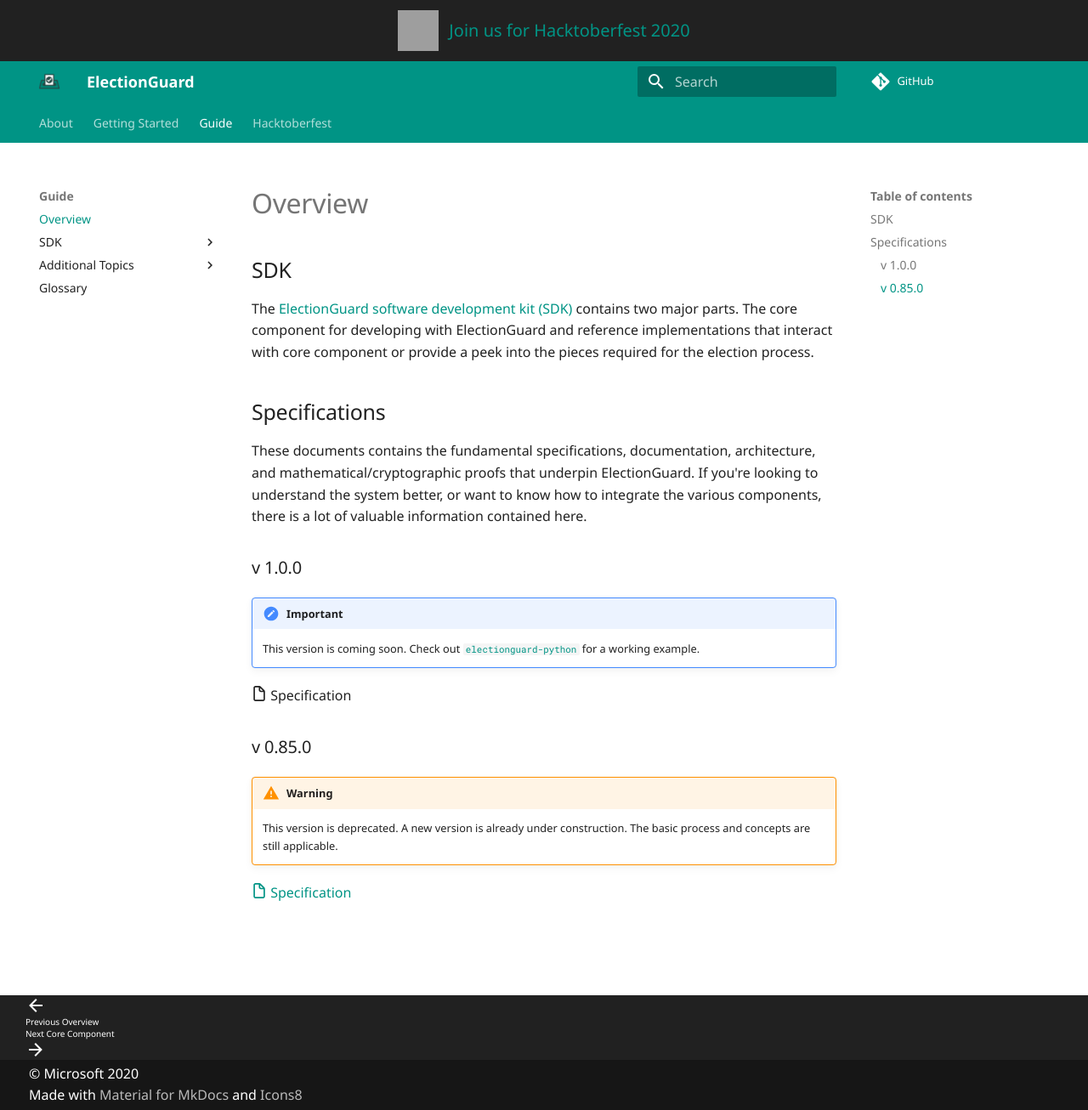
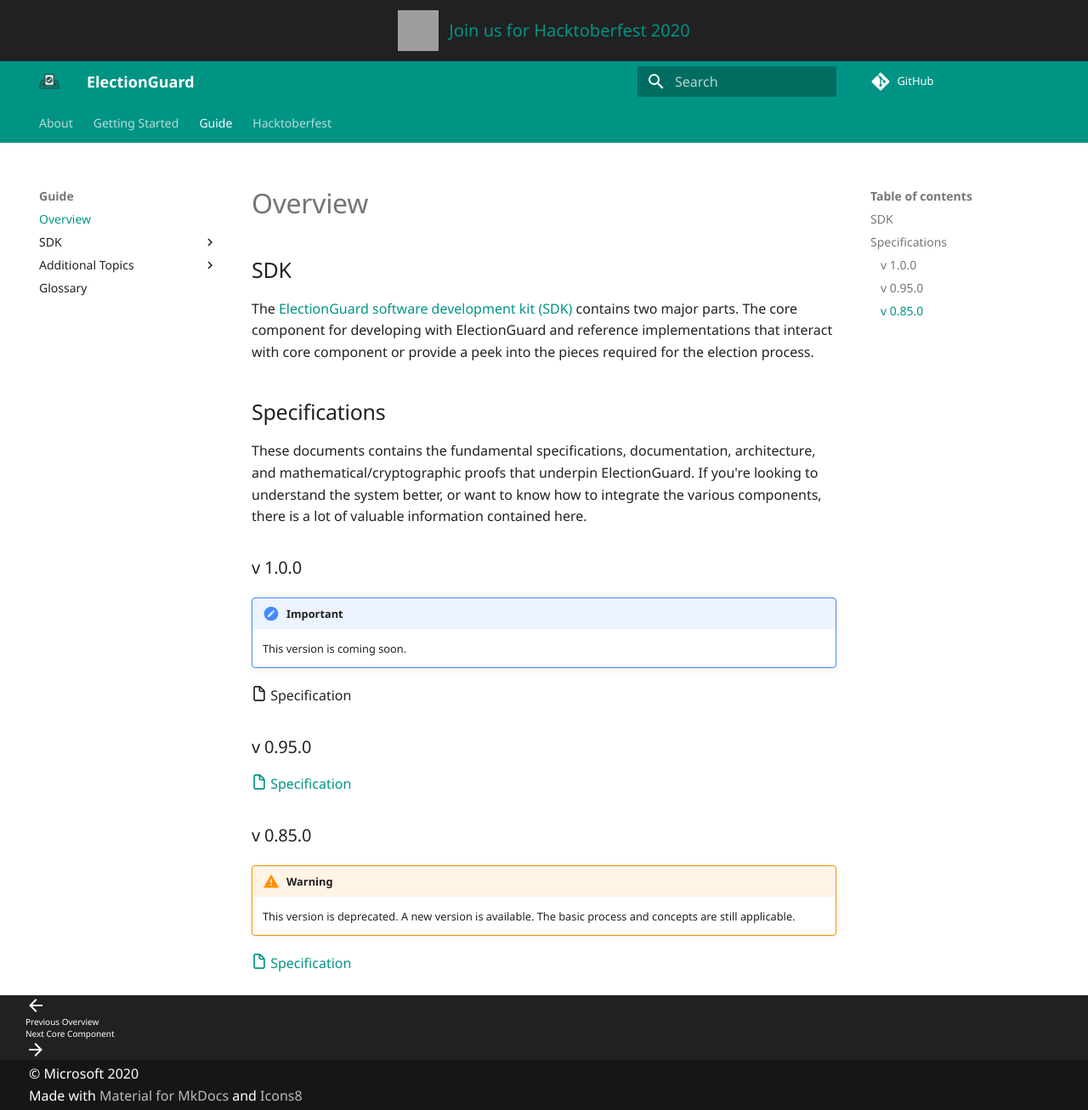
Before and after one commit to Election-Tech-Initiative/electionguard, an MkDocs documentation site: the page built from docs/guide/Overview.md, in a window 1280 px wide and 1306 px high. Shown: the whole window at 85% size. Built offline with MkDocs 1.6.1 and Material for MkDocs 9.7.7, drawn with Linux system fonts in a browser that asks for light colours; some web fonts are replaced; comment, search, counter and statistics services are not loaded; grey boxes are pictures that could not be loaded.

Commit message:
🆙 Add specification 0.95

```diff
--- a/docs/guide/Overview.md
+++ b/docs/guide/Overview.md
@@ -9,13 +9,17 @@
 ### v 1.0.0
 
 !!! important
-    This version is coming soon. Check out [`electionguard-python`](https://github.com/microsoft/electionguard-python) for a working example.
+    This version is coming soon.
 
 :fontawesome-regular-file: Specification
+
+### v 0.95.0
+
+[:fontawesome-regular-file: Specification](https://github.com/microsoft/electionguard/releases/tag/v0.95.0)
 
 ### v 0.85.0
 
 !!! warning
-    This version is deprecated. A new version is already under construction. The basic process and concepts are still applicable.
+    This version is deprecated. A new version is available. The basic process and concepts are still applicable.
 
 [:fontawesome-regular-file: Specification](https://github.com/microsoft/electionguard/releases/tag/v0.85.0)
```
